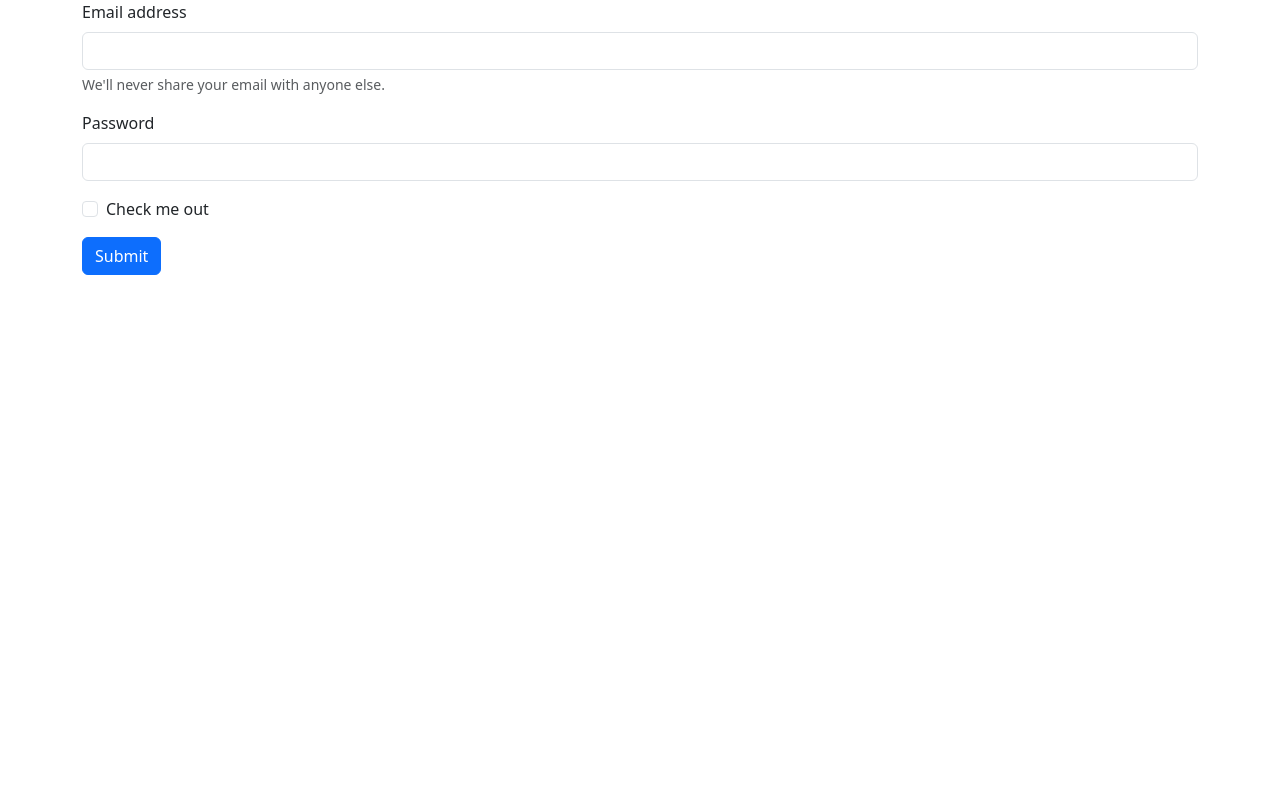
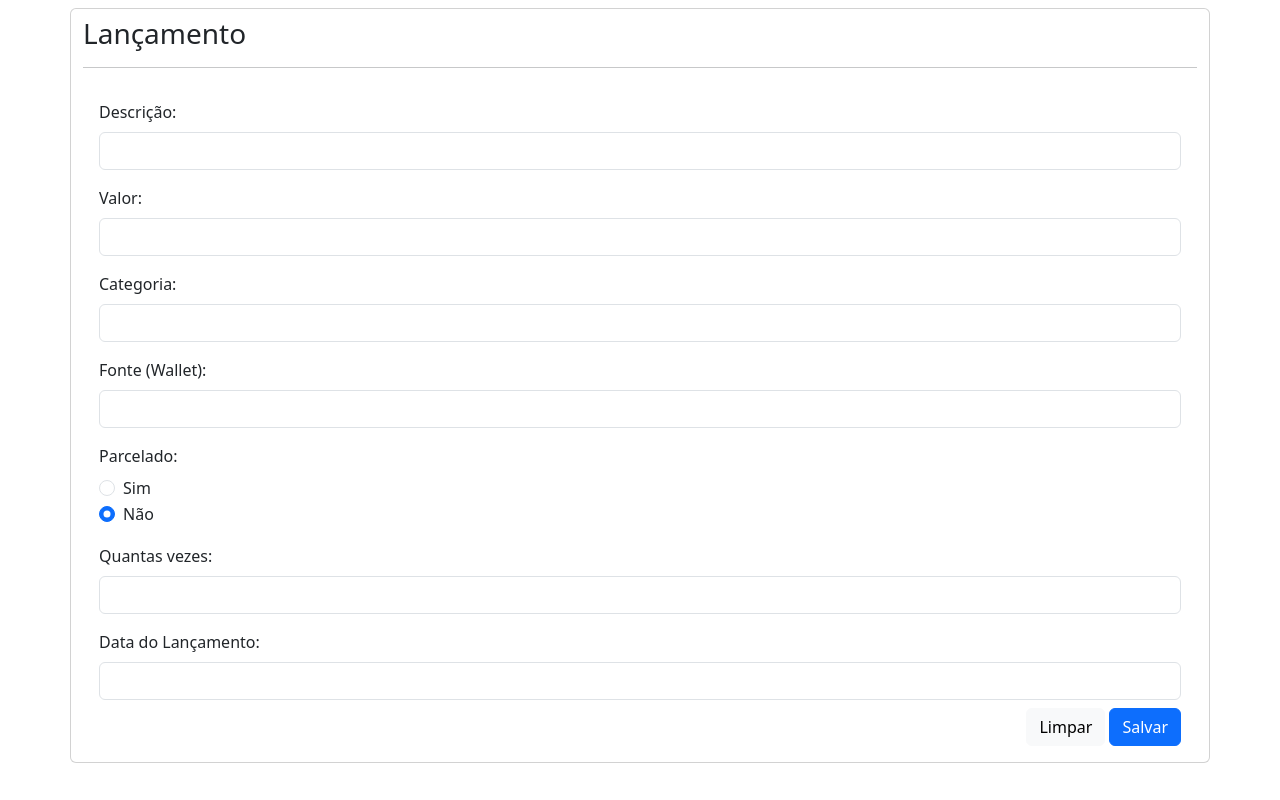
Before and after one commit to jonathandsv/FinDayWebApp, an Angular app in the folder finday-web-app/: page /launch in a window 1280 px wide. Before the commit this address led to /. Built offline with nearby package versions, Linux system fonts and the light colour scheme.

Commit message:
feat: add initial form.

```diff
--- a/finday-web-app/src/app/app.component.html
+++ b/finday-web-app/src/app/app.component.html
@@ -1,18 +1,3 @@
-<div class="container">
-  <form>
-    <div class="mb-3">
-      <label for="exampleInputEmail1" class="form-label">Email address</label>
-      <input type="email" class="form-control" id="exampleInputEmail1" aria-describedby="emailHelp">
-      <div id="emailHelp" class="form-text">We'll never share your email with anyone else.</div>
-    </div>
-    <div class="mb-3">
-      <label for="exampleInputPassword1" class="form-label">Password</label>
-      <input type="password" class="form-control" id="exampleInputPassword1">
-    </div>
-    <div class="mb-3 form-check">
-      <input type="checkbox" class="form-check-input" id="exampleCheck1">
-      <label class="form-check-label" for="exampleCheck1">Check me out</label>
-    </div>
-    <button type="submit" class="btn btn-primary">Submit</button>
-  </form>
+<div class="container card mt-2">
+  <router-outlet></router-outlet>
 </div>
--- a/finday-web-app/src/app/app.routes.ts
+++ b/finday-web-app/src/app/app.routes.ts
@@ -1,3 +1,14 @@
 import { Routes } from '@angular/router';
+import { LaunchComponent } from './modules/launch/launch.component';
+import { AppComponent } from './app.component';
 
-export const routes: Routes = [];
+export const routes: Routes = [
+    {
+        path: '',
+        component: AppComponent
+    },
+    {
+        path: 'launch',
+        component: LaunchComponent
+    }
+];
--- /dev/null
+++ b/finday-web-app/src/app/modules/launch/launch.component.html
@@ -0,0 +1,65 @@
+<h3 class="mt-2">Lançamento</h3>
+<hr />
+<div class="row card-body">
+    <div class="col-md-12 col-lg-12">
+        <form class="needs-validation">
+            <div class="row g-3">
+                <div class="col-sm-12">
+                    <label for="nome" class="form-label">Descrição:</label>
+                    <input type="text" class="form-control" id="descricao" placeholder="">
+                </div>
+                <div class="col-sm-12">
+                    <label for="nome" class="form-label">Valor:</label>
+                    <input type="text" class="form-control" id="descricao" placeholder="">
+                </div>
+                <div class="col-sm-12">
+                    <label for="nome" class="form-label">Categoria:</label>
+                    <input type="text" class="form-control" id="descricao" placeholder="">
+                </div>
+                <div class="col-sm-12">
+                    <label for="nome" class="form-label">Fonte (Wallet):</label>
+                    <input type="text" class="form-control" id="descricao" placeholder="">
+                </div>
+                <div class="col-sm-12">
+                    <label for="nome" class="form-label">Parcelado:</label>
+                    <div class="form-check">
+                        <input class="form-check-input"
+                            type="radio"
+                            name="flexRadioDefault"
+                            id="flexRadioDefault1">
+                        <label class="form-check-label"
+                            for="flexRadioDefault1">
+                            Sim
+                        </label>
+                    </div>
+                    <div class="form-check">
+                        <input class="form-check-input"
+                            type="radio" name="flexRadioDefault"
+                            id="flexRadioDefault2"
+                            checked>
+                        <label class="form-check-label"
+                            for="flexRadioDefault2">
+                            Não
+                        </label>
+                    </div>
+                </div>
+                <div class="col-sm-12">
+                    <label for="nome" class="form-label">Quantas vezes:</label>
+                    <input type="text" class="form-control" id="descricao" placeholder="">
+                </div>
+                <div class="col-sm-12">
+                    <label for="nome" class="form-label">Data do Lançamento:</label>
+                    <input type="text" class="form-control" id="descricao" placeholder="">
+                </div>
+            </div>
+            <div class="modal-footer mt-2">
+                <button type="button" class="btn btn-light">
+                    Limpar
+                </button>
+                <button type="submit" class="btn btn-primary ms-1">
+                    Salvar
+                </button>
+            </div>
+        </form>
+    </div>
+</div>
```
Also changed, not shown: finday-web-app/src/app/modules/launch/launch.component.ts (added, +13 -0 lines), finday-web-app/src/app/modules/launch/launch.component.scss (added), 1 other file (tests, documents, lock files or other folders).
